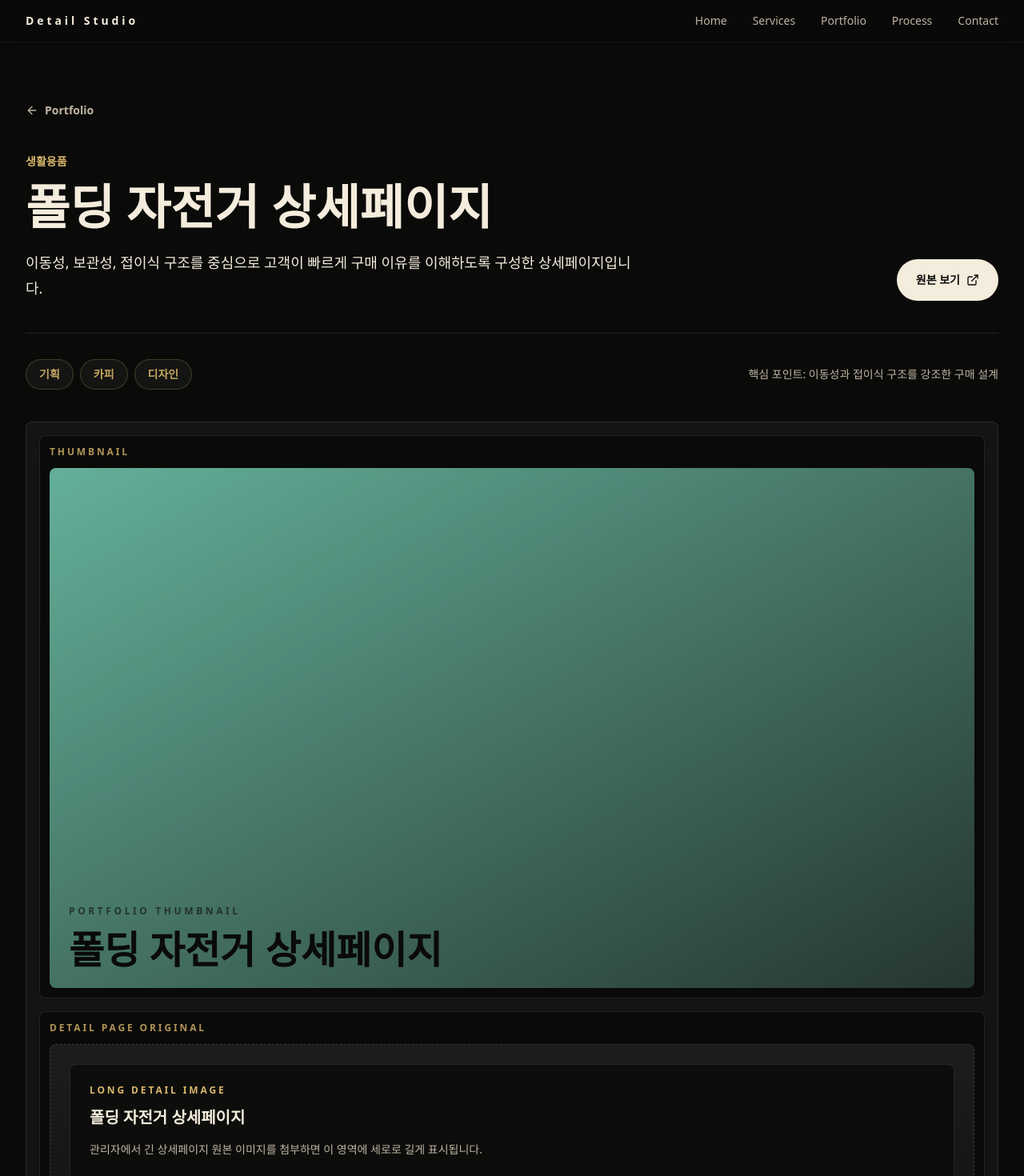
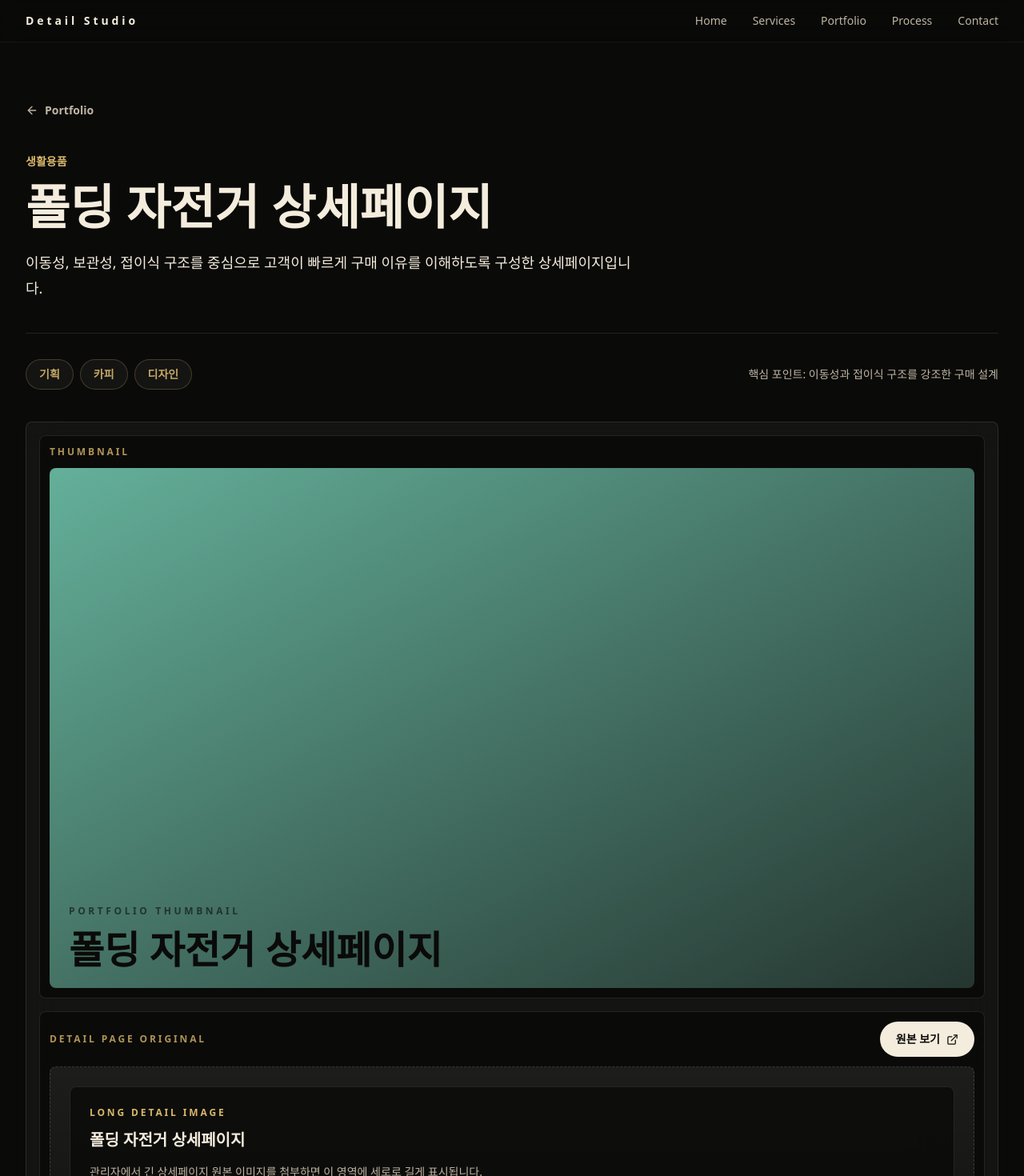
Before and after one commit to janudece2426/detail-studio-portfolio, a Next.js app: page /portfolio/folding-bike in a window 1280 px wide. Shown: the top 1470 px of the page at 80% size. Built offline with nearby package versions, Linux system fonts and the light colour scheme.

Commit message:
Move original link to detail image section

```diff
--- a/src/app/portfolio/[slug]/page.tsx
+++ b/src/app/portfolio/[slug]/page.tsx
@@ -56,7 +56,7 @@ export default async function PortfolioDetailPage({ params }: PortfolioDetailPag
           </Link>
 
           <div className="mt-10">
-            <div className="flex flex-col justify-between gap-8 border-b border-white/10 pb-10 lg:flex-row lg:items-end">
+            <div className="border-b border-white/10 pb-10">
               <div className="max-w-4xl">
                 <p className="text-sm font-semibold text-gold">{item.category}</p>
                 <h1 className="mt-4 text-balance text-4xl font-semibold leading-tight sm:text-6xl">
@@ -64,15 +64,6 @@ export default async function PortfolioDetailPage({ params }: PortfolioDetailPag
                 </h1>
                 <p className="mt-6 max-w-3xl text-lg leading-8 text-ivory/78">{item.summary}</p>
               </div>
-              <a
-                href={item.originalUrl}
-                target="_blank"
-                rel="noreferrer"
-                className="inline-flex shrink-0 items-center justify-center gap-2 rounded-full bg-ivory px-6 py-4 text-sm font-semibold text-charcoal transition hover:-translate-y-0.5 hover:bg-white"
-              >
-                원본 보기
-                <ExternalLink size={16} />
-              </a>
             </div>
 
             <div className="mt-8 flex flex-col gap-6 sm:flex-row sm:items-center sm:justify-between">
@@ -135,9 +126,20 @@ function DetailPreview({ item }: { item: NonNullable<ReturnType<typeof getPortfo
       </div>
 
       <div className="rounded-lg border border-white/10 bg-charcoal p-3">
-        <p className="mb-3 text-xs font-semibold uppercase tracking-[0.24em] text-gold/80">
-          Detail Page Original
-        </p>
+        <div className="mb-3 flex flex-col gap-3 sm:flex-row sm:items-center sm:justify-between">
+          <p className="text-xs font-semibold uppercase tracking-[0.24em] text-gold/80">
+            Detail Page Original
+          </p>
+          <a
+            href={item.originalUrl}
+            target="_blank"
+            rel="noreferrer"
+            className="inline-flex w-fit items-center justify-center gap-2 rounded-full bg-ivory px-5 py-3 text-sm font-semibold text-charcoal transition hover:-translate-y-0.5 hover:bg-white"
+          >
+            원본 보기
+            <ExternalLink size={15} />
+          </a>
+        </div>
         {item.detailImage ? (
           // eslint-disable-next-line @next/next/no-img-element
           <img
```
